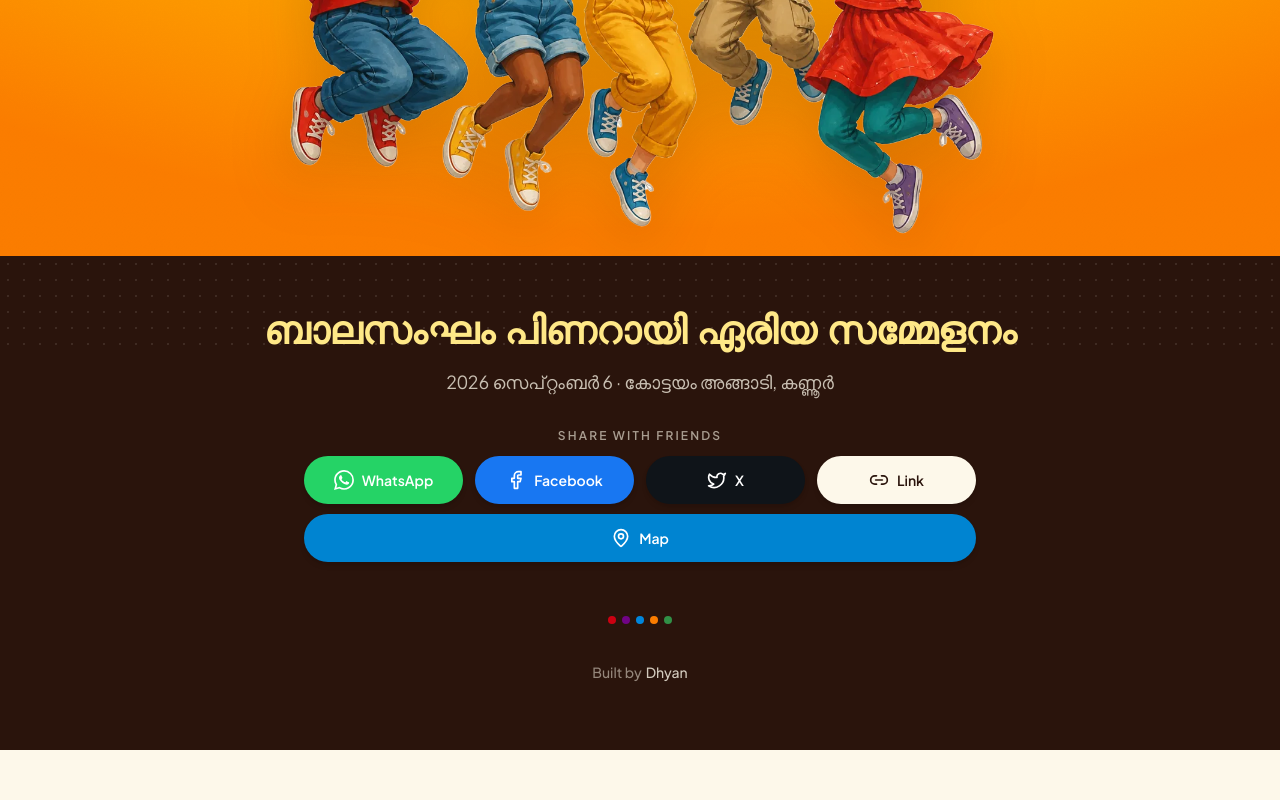
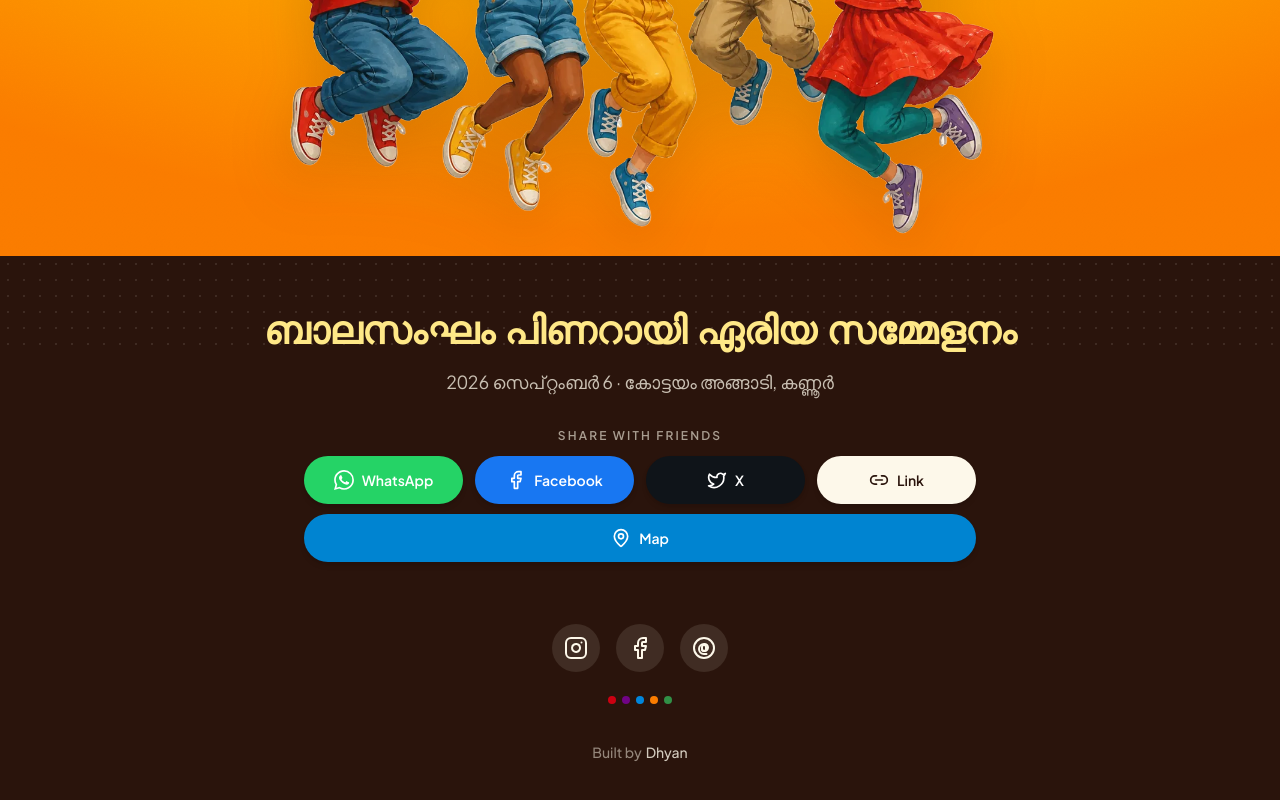
Before and after one commit to DuduCommits/balasangham2026, a React (Vite) app: page / in a window 1280 px wide. Shown: the part 10166-10966 px from the top of the page. Before the commit the page ends 10916 px from the top, so only its background shows below. Built offline with nearby package versions, Linux system fonts and the light colour scheme; a web font is replaced by a local one.

Commit message:
Re-add social media links to footer

```diff
--- a/src/components/event/closing.tsx
+++ b/src/components/event/closing.tsx
@@ -1,6 +1,7 @@
 import heroChildren from "@/assets/hero-children.webp";
 import { useReveal } from "@/hooks/use-reveal";
 import { Confetti, Bunting, Grain, Star, Flower, DotRow } from "./decor";
+import { Instagram, Facebook } from "lucide-react";
 import { ShareBar } from "./share";
 
 export function FinalCta() {
@@ -72,6 +73,50 @@ export function SiteFooter() {
           2026 സെപ്റ്റംബർ 6 · കോട്ടയം അങ്ങാടി, കണ്ണൂർ
         </p>
         <ShareBar />
+
+        <div className="mt-8 flex justify-center gap-4">
+          <a
+            href="https://www.instagram.com/balasangham_pinarayi/"
+            target="_blank"
+            rel="noopener noreferrer"
+            className="grid h-12 w-12 place-items-center rounded-full bg-cream/10 text-cream transition-colors hover:bg-berry focus-visible:outline-2 focus-visible:outline-offset-2 focus-visible:outline-cream"
+            aria-label="Instagram"
+          >
+            <Instagram className="h-6 w-6" />
+          </a>
+          <a
+            href="https://www.facebook.com/share/1CA9ncygHb/"
+            target="_blank"
+            rel="noopener noreferrer"
+            className="grid h-12 w-12 place-items-center rounded-full bg-cream/10 text-cream transition-colors hover:bg-berry focus-visible:outline-2 focus-visible:outline-offset-2 focus-visible:outline-cream"
+            aria-label="Facebook"
+          >
+            <Facebook className="h-6 w-6" />
+          </a>
+          <a
+            href="https://www.threads.net/@balasangham_pinarayi"
+            target="_blank"
+            rel="noopener noreferrer"
+            className="grid h-12 w-12 place-items-center rounded-full bg-cream/10 text-cream transition-colors hover:bg-berry focus-visible:outline-2 focus-visible:outline-offset-2 focus-visible:outline-cream"
+            aria-label="Threads"
+          >
+            <svg
+              xmlns="http://www.w3.org/2000/svg"
+              width="24"
+              height="24"
+              viewBox="0 0 24 24"
+              fill="none"
+              stroke="currentColor"
+              strokeWidth="2"
+              strokeLinecap="round"
+              strokeLinejoin="round"
+            >
+              <path d="M12 22C17.5228 22 22 17.5228 22 12C22 6.47715 17.5228 2 12 2C6.47715 2 2 6.47715 2 12C2 17.5228 6.47715 22 12 22Z" />
+              <path d="M14 12V13C14 14.1046 13.1046 15 12 15C10.8954 15 10 14.1046 10 13V11C10 9.89543 10.8954 9 12 9C13.1046 9 14 9.89543 14 11V12Z" />
+              <path d="M10 13C10 14.1046 10.8954 15 12 15H12.5C14.433 15 16 13.433 16 11.5C16 9.567 14.433 8 12.5 8H12C9.23858 8 7 10.2386 7 13C7 15.7614 9.23858 18 12 18H14.5" />
+            </svg>
+          </a>
+        </div>
         <DotRow className="mt-6 justify-center" />
         <div className="mt-5 flex justify-center">
           <a
```
